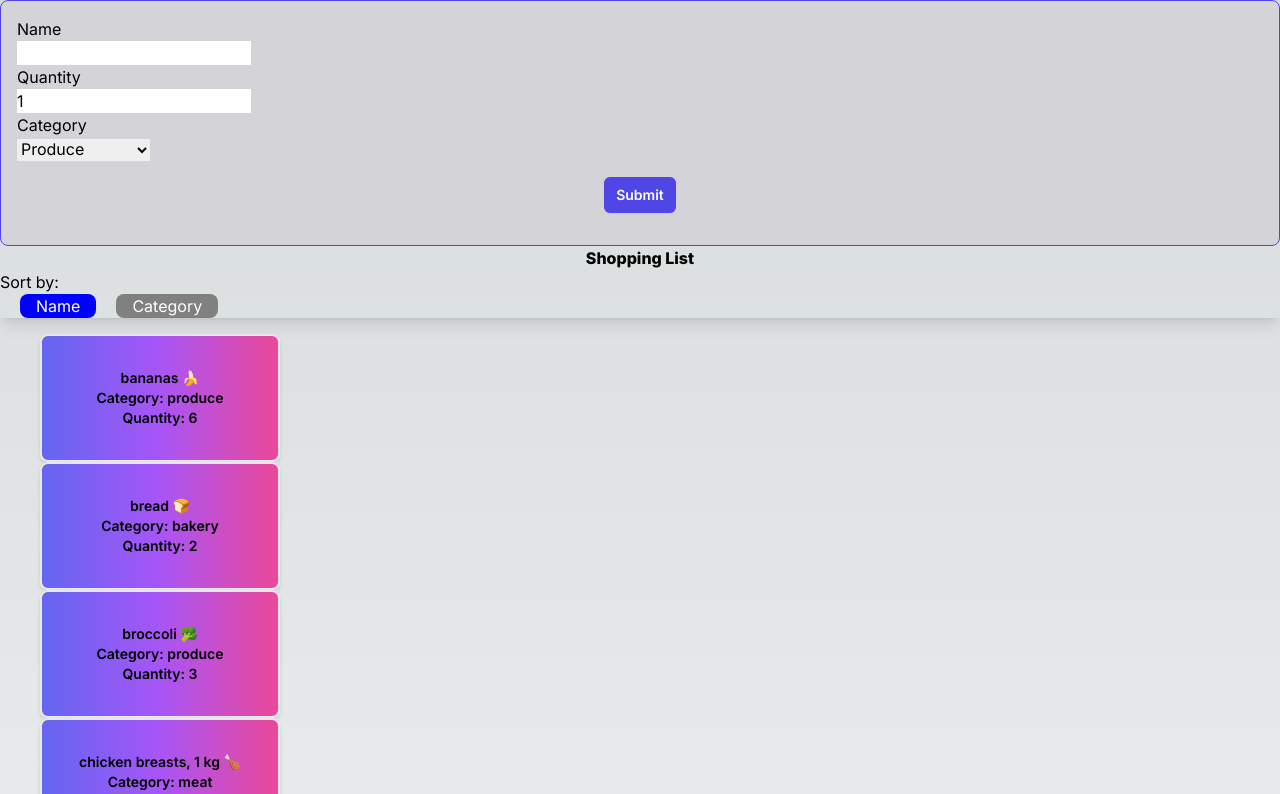
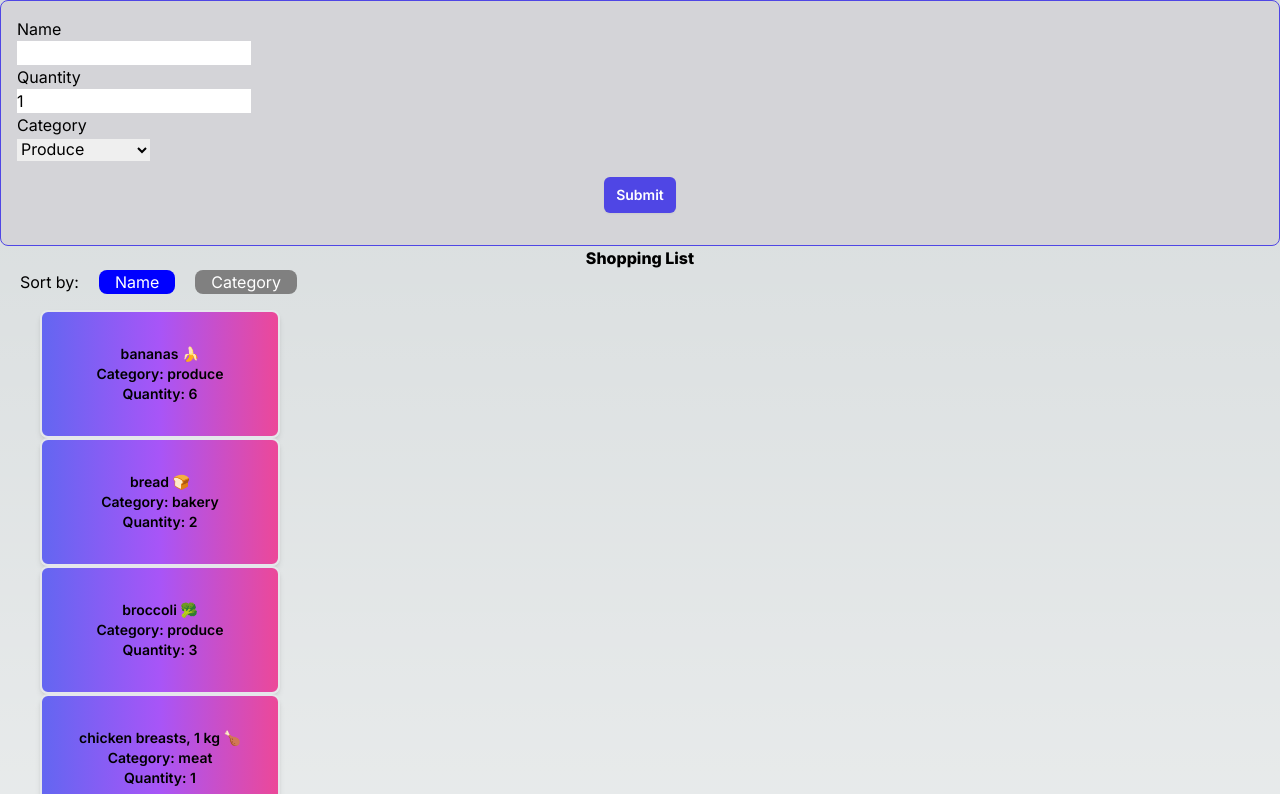
Before and after one commit to Glenn-webdev/cprg306-assignments, a Next.js app: page /week-6 in a window 1280 px wide. Shown: the top 794 px of the page. Built offline with nearby package versions, Linux system fonts and the light colour scheme.

Commit message:
update shadow div

```diff
--- a/app/week-5/item-list.js
+++ b/app/week-5/item-list.js
@@ -30,10 +30,11 @@ const ItemList = () => {
       <div>
 
 
-         <label id="sort">Sort by:</label>
 
 
-         <div className='space-x-5 px-5 shadow-lg'>
+
+         <div className='space-x-5 px-5'>
+         <label id="sort">Sort by:</label>
          <button className="rounded-lg px-4 border-neutral-600"
             data-value="name"
             onClick={(e) => setSortBy(e.target.getAttribute('data-value'))}
```
